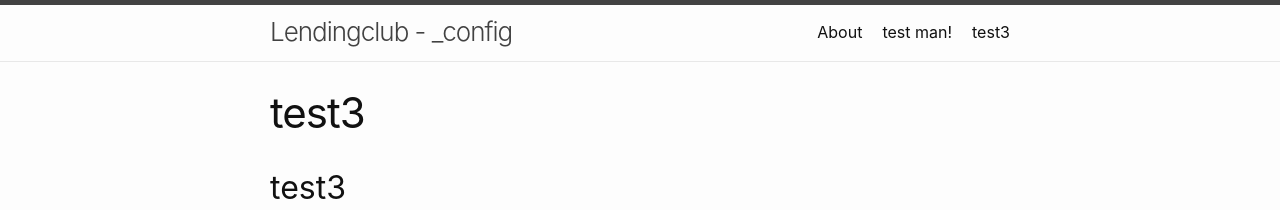
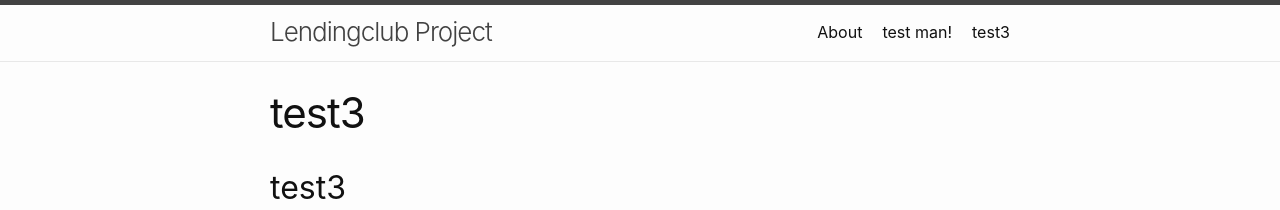
Before and after one commit to junparkh/LendingClub, a Jekyll site: the page built from test3.md, in a window 1280 px wide and 900 px high. Shown: the top 210 px of the window. Built offline with Jekyll 4.4.1, drawn with Linux system fonts in a browser that asks for light colours; our own code applies the rules of GitHub Pages for plain Markdown files; some of the changed text lies outside the part shown.

Commit message:
Update _config.yml

```diff
--- a/_config.yml
+++ b/_config.yml
@@ -1,4 +1,4 @@
-title: Lendingclub - _config
+title: Lendingclub Project
 author: junpark  asd@asd.com
 email: fromconfig@domain.com
 author2:  fern
```
